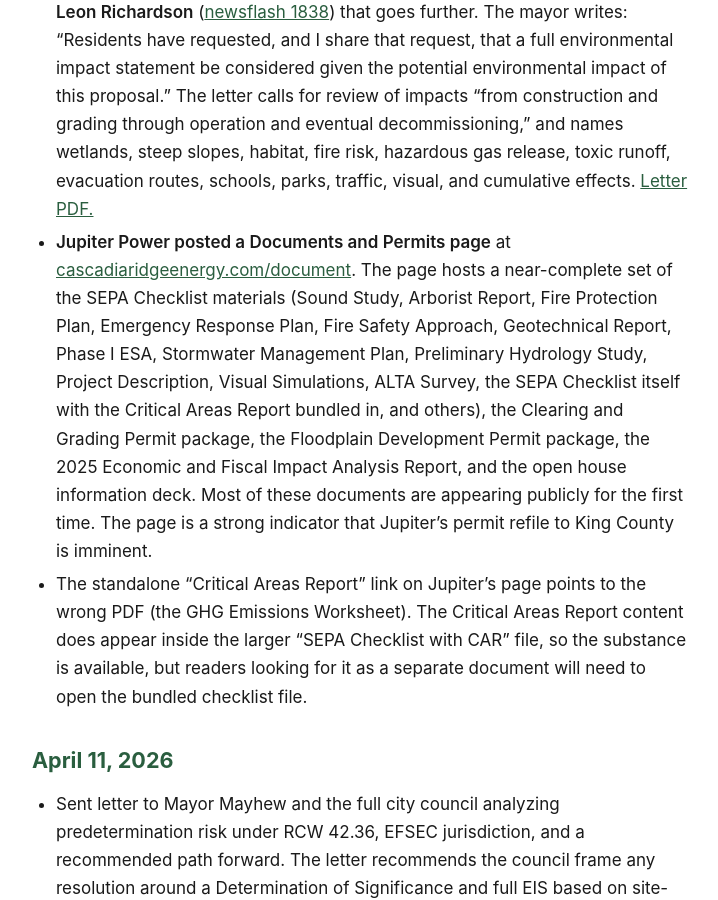
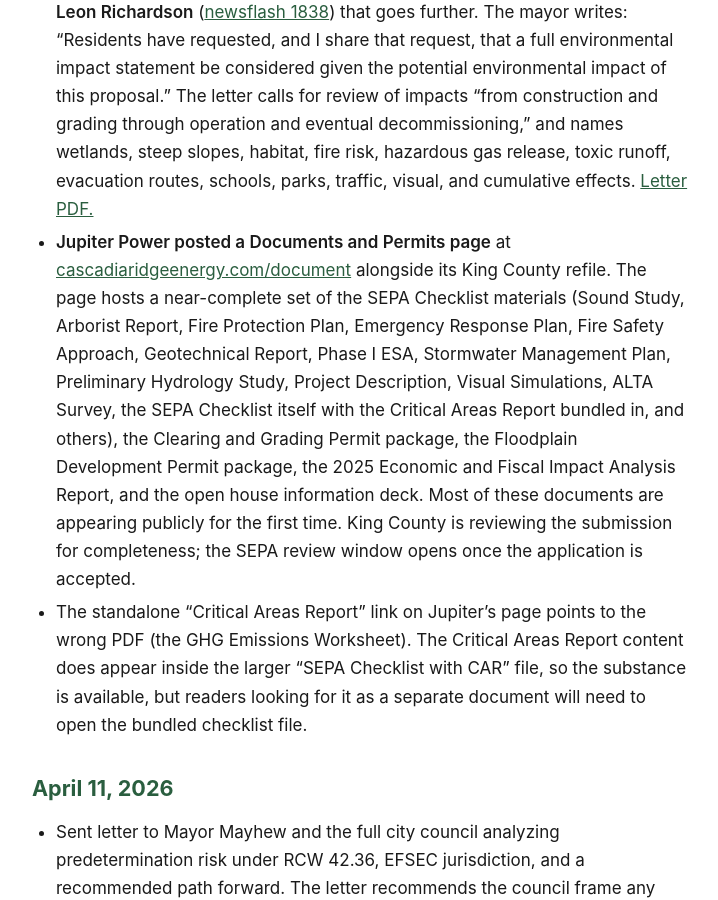
Before and after one commit to calef/cascadia-ridge-bess, a Jekyll site: the page built from _pages/updates.md, in a window 1280 px wide and 900 px high, scrolled down 658 px. Shown: the whole window, without its empty margins (280-998 px from the left). Built offline with Jekyll 4.4.1, drawn with Linux system fonts in a browser that asks for light colours.

Commit message:
Deploy site 2026-04-30-221920

```diff
--- a/_pages/updates.md
+++ b/_pages/updates.md
@@ -8,7 +8,7 @@ What we've published, who we've contacted, and what's happened. Most recent firs
 
 - **City of Snoqualmie published two formal letters on the project.** [Newsflash 1837](https://www.snoqualmiewa.gov/m/newsflash/Home/Detail/1837) is a joint letter from Mayor Mayhew and the entire seated City Council (Johnson, Murphy, Wotton, Holloway, Washington, Cotton) addressed to PSE CEO Mary Kipp, King County Executive Girmay Zahilay, and the King County Council. It catalogs resident concerns about proximity to homes, schools, and parks; fire risk, hazardous gas release, and toxic runoff; evacuation and emergency response; habitat, noise, traffic, visual, and cumulative impacts. It encourages PSE and the County to consider "alternative locations within the Puget Sound Energy transmission and distribution system…with greater separation from residential areas and sensitive uses." [Letter PDF.](https://www.snoqualmiewa.gov/DocumentCenter/View/45305)
 - **Mayor Mayhew sent a separate letter to King County Permitting Director Leon Richardson** ([newsflash 1838](https://www.snoqualmiewa.gov/m/newsflash/Home/Detail/1838)) that goes further. The mayor writes: "Residents have requested, and I share that request, that a full environmental impact statement be considered given the potential environmental impact of this proposal." The letter calls for review of impacts "from construction and grading through operation and eventual decommissioning," and names wetlands, steep slopes, habitat, fire risk, hazardous gas release, toxic runoff, evacuation routes, schools, parks, traffic, visual, and cumulative effects. [Letter PDF.](https://www.snoqualmiewa.gov/DocumentCenter/View/45304)
-- **Jupiter Power posted a Documents and Permits page** at [cascadiaridgeenergy.com/document](https://cascadiaridgeenergy.com/document). The page hosts a near-complete set of the SEPA Checklist materials (Sound Study, Arborist Report, Fire Protection Plan, Emergency Response Plan, Fire Safety Approach, Geotechnical Report, Phase I ESA, Stormwater Management Plan, Preliminary Hydrology Study, Project Description, Visual Simulations, ALTA Survey, the SEPA Checklist itself with the Critical Areas Report bundled in, and others), the Clearing and Grading Permit package, the Floodplain Development Permit package, the 2025 Economic and Fiscal Impact Analysis Report, and the open house information deck. Most of these documents are appearing publicly for the first time. The page is a strong indicator that Jupiter's permit refile to King County is imminent.
+- **Jupiter Power posted a Documents and Permits page** at [cascadiaridgeenergy.com/document](https://cascadiaridgeenergy.com/document) alongside its King County refile. The page hosts a near-complete set of the SEPA Checklist materials (Sound Study, Arborist Report, Fire Protection Plan, Emergency Response Plan, Fire Safety Approach, Geotechnical Report, Phase I ESA, Stormwater Management Plan, Preliminary Hydrology Study, Project Description, Visual Simulations, ALTA Survey, the SEPA Checklist itself with the Critical Areas Report bundled in, and others), the Clearing and Grading Permit package, the Floodplain Development Permit package, the 2025 Economic and Fiscal Impact Analysis Report, and the open house information deck. Most of these documents are appearing publicly for the first time. King County is reviewing the submission for completeness; the SEPA review window opens once the application is accepted.
 - The standalone "Critical Areas Report" link on Jupiter's page points to the wrong PDF (the GHG Emissions Worksheet). The Critical Areas Report content does appear inside the larger "SEPA Checklist with CAR" file, so the substance is available, but readers looking for it as a separate document will need to open the bundled checklist file.
 
 ## April 11, 2026
```
